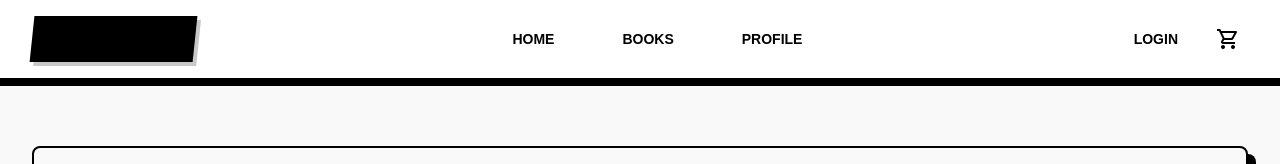
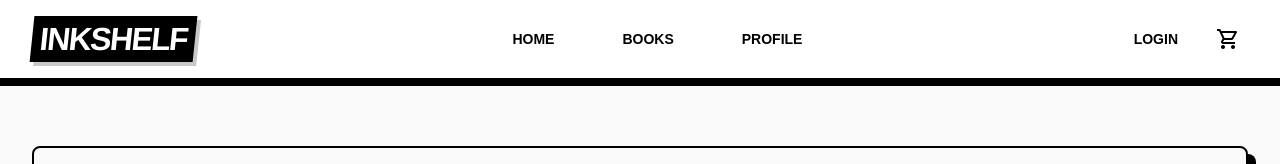
Before and after one commit to moonglow2003/Ink-Shelf, a Next.js app: page /home in a window 1280 px wide. Shown: the top 164 px of the page. Built offline with nearby package versions, Linux system fonts and the light colour scheme; no server answers; the database is empty.

Commit message:
Remove text-primary class from TopAppBar logo

```diff
--- a/src/components/TopAppBar.tsx
+++ b/src/components/TopAppBar.tsx
@@ -16,7 +16,7 @@ export default function TopAppBar() {
 
         {/* Brand Logo */}
         <div className="flex-1 md:flex-none flex justify-center md:justify-start">
-          <Link href="/" className="font-headline-lg text-headline-lg font-extrabold tracking-tighter text-primary uppercase bg-primary text-on-primary px-2 py-1 transform -skew-x-6 inline-block shadow-[4px_4px_0px_0px_rgba(200,200,200,1)] hover:-translate-y-1 hover:shadow-[6px_6px_0px_0px_rgba(200,200,200,1)] transition-all">
+          <Link href="/" className="font-headline-lg text-headline-lg font-extrabold tracking-tighter uppercase bg-primary text-on-primary px-2 py-1 transform -skew-x-6 inline-block shadow-[4px_4px_0px_0px_rgba(200,200,200,1)] hover:-translate-y-1 hover:shadow-[6px_6px_0px_0px_rgba(200,200,200,1)] transition-all">
             INKSHELF
           </Link>
         </div>
```
